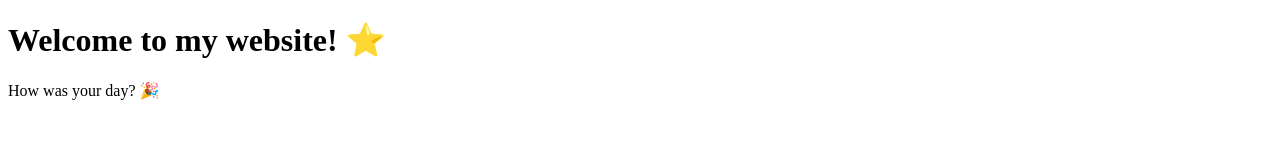
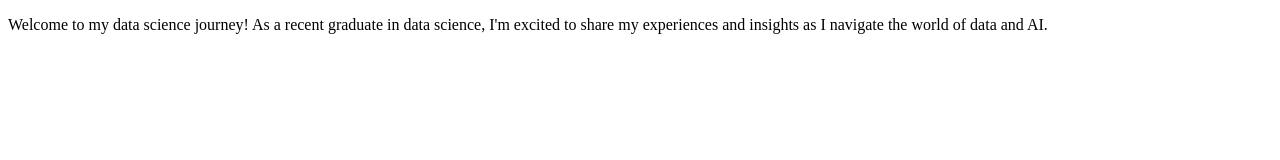
Before and after one commit to Nisha1212/DataWithNisha, a plain HTML site: page index.html in a window 1280 px wide. Drawn offline with Linux system fonts and the light colour scheme.

Commit message:
Update index.html

```diff
--- a/index.html
+++ b/index.html
@@ -4,7 +4,6 @@
       <title>DataWithNisha</title>
    </head>
    <body>
-      <h1>Welcome to my website! ⭐️</h1>
-      <p>How was your day? 🎉</p>
+      <p>Welcome to my data science journey! As a recent graduate in data science, I'm excited to share my experiences and insights as I navigate the world of data and AI.</p>
    </body>
 </html>
```
